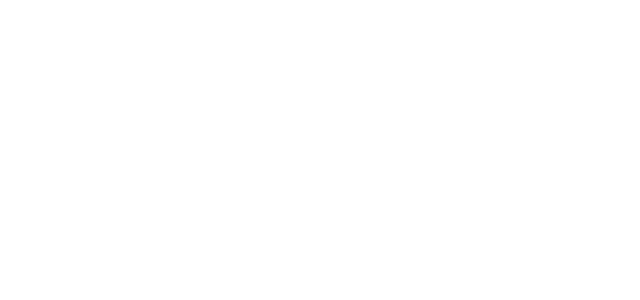
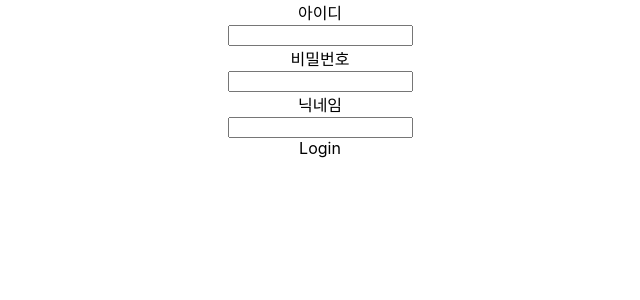
Before and after one commit to thwjd12333/whochoo_diary, a React (Create React App) app: page /join in a window 1280 px wide. Before the commit this address had no page. Shown: the top 300 px of the page, without its empty margins (320-960 px from the left). Built offline with nearby package versions, Linux system fonts and the light colour scheme.

Commit message:
add persist

```diff
--- a/package.json
+++ b/package.json
@@ -8,8 +8,11 @@
     "@testing-library/user-event": "^13.5.0",
     "react": "^17.0.2",
     "react-dom": "^17.0.2",
+    "react-redux": "^7.2.6",
     "react-router-dom": "^6.2.1",
     "react-scripts": "5.0.0",
+    "redux": "^4.1.2",
+    "redux-persist": "^6.0.0",
     "styled-components": "^5.3.3",
     "web-vitals": "^2.1.3"
   },
--- a/src/App.js
+++ b/src/App.js
@@ -1,5 +1,6 @@
 import './App.css'
 import { BrowserRouter, Routes, Route } from 'react-router-dom'
+import JoinContainer from './containers/JoinContainer'
 import Login from './views/Login'
 import Main from './views/Main'
 import Emotion from './views/Emotion'
@@ -9,6 +10,7 @@
       <BrowserRouter>
         <Routes>
           <Route path="/" element={<Login />} />
+          <Route path="/join" element={<JoinContainer />} />
           <Route path="/m" element={<Main />} />
           <Route path="/emotion" element={<Emotion />} />
         </Routes>
--- /dev/null
+++ b/src/containers/JoinContainer.js
@@ -0,0 +1,19 @@
+import Join from '../views/Join'
+import { connect } from 'react-redux'
+
+const mapStateToProps = state => ({
+  nickName: state.user.nickName,
+  id: state.user.id,
+  pw: state.user.pw,
+})
+
+const mapDispatchToProps = dispatch => ({
+  saveAll: val => {
+    window.console.log(val)
+    dispatch({ type: 'ACTION_SAVE_ALL', value: val })
+  },
+})
+
+const JoinContainer = connect(mapStateToProps, mapDispatchToProps)(Join)
+
+export default JoinContainer
--- a/src/index.js
+++ b/src/index.js
@@ -3,11 +3,18 @@
 import './index.css'
 import App from './App'
 import reportWebVitals from './reportWebVitals'
+import { Provider } from 'react-redux'
+import { PersistGate } from 'redux-persist/integration/react'
 
+import configureStore from './stores'
+const { store, persistor } = configureStore()
 ReactDOM.render(
-  <React.StrictMode>
-    <App />
-  </React.StrictMode>,
+  <Provider store={store}>
+    <PersistGate loading={null} persistor={persistor}>
+      <App />
+    </PersistGate>
+  </Provider>,
+
   document.getElementById('root'),
 )
 
--- /dev/null
+++ b/src/reducers/User.js
@@ -0,0 +1,20 @@
+const initState = {
+  id: '',
+  pw: '',
+  nickName: '',
+}
+
+export default function user(state = initState, action) {
+  switch (action.type) {
+    case 'ACTION_SAVE_ALL':
+      const newTarget = {
+        ...state,
+        id: action.value.id,
+        pw: action.value.pw,
+        nickName: action.value.nickName,
+      }
+      return newTarget
+    default:
+      return state
+  }
+}
--- /dev/null
+++ b/src/reducers/index.js
@@ -0,0 +1,8 @@
+import { combineReducers } from 'redux'
+import user from './User'
+
+const rootReducer = combineReducers({
+  user,
+})
+
+export default rootReducer
--- /dev/null
+++ b/src/stores/index.js
@@ -0,0 +1,26 @@
+import { createStore } from 'redux'
+import rootReducer from '../reducers'
+import storage from 'redux-persist/lib/storage'
+import { persistStore, persistReducer } from 'redux-persist'
+
+//key 로컬스토리지에 persist:counter2 생성됨
+// storage 웹의 스토리지
+// whitelist 여러개중 해당 리듀서만 저장
+// blacklist: 해당 리듀서만 제외하고 저장
+const persistConfig = {
+  key: 'diaryData',
+  storage,
+  // whitelist: ['test'],
+  // blacklist: ['counter'],
+}
+
+//persistConfig가 추가된 리듀서 반환
+const enhancedReducer = persistReducer(persistConfig, rootReducer)
+
+export default function configureStore() {
+  const store = createStore(enhancedReducer)
+  //새로고침에도 지속될 스토어 생성
+  const persistor = persistStore(store)
+
+  return { store, persistor }
+}
--- /dev/null
+++ b/src/views/Join.js
@@ -0,0 +1,49 @@
+import React, { useState } from 'react'
+import { useNavigate } from 'react-router-dom'
+const Join = ({ saveAll }) => {
+  const [user, setUser] = useState({ id: '', pw: '', nickName: '' })
+  const navigate = useNavigate()
+  const onclick = () => {
+    window.console.log(user)
+    saveAll(user)
+    navigate('/m')
+  }
+
+  return (
+    <>
+      <div>아이디</div>
+      <input
+        value={user.id || ''}
+        onChange={e => {
+          setUser({
+            ...user,
+            id: e.target.value,
+          })
+        }}
+      />
+      <div>비밀번호</div>
+      <input
+        value={user.pw || ''}
+        onChange={e => {
+          setUser({
+            ...user,
+            pw: e.target.value,
+          })
+        }}
+      />
+      <div>닉네임</div>
+      <input
+        value={user.nickName || ''}
+        onChange={e => {
+          setUser({
+            ...user,
+            nickName: e.target.value,
+          })
+        }}
+      />
+      <div onClick={onclick}>Login</div>
+    </>
+  )
+}
+
+export default Join
--- a/src/views/Login.js
+++ b/src/views/Login.js
@@ -2,13 +2,17 @@
 import { useNavigate } from 'react-router-dom'
 const Login = () => {
   const navigate = useNavigate()
-  const onclick = () => {
+  const onJoin = () => {
+    navigate('/join')
+  }
+  const onLogin = () => {
     navigate('/m')
   }
 
   return (
     <>
-      <div onClick={onclick}>Login</div>
+      <div onClick={onJoin}>회원가입</div>
+      <div onClick={onLogin}>로그인</div>
     </>
   )
 }
```
Also changed, not shown: 1 other file (tests, documents, lock files or other folders).
